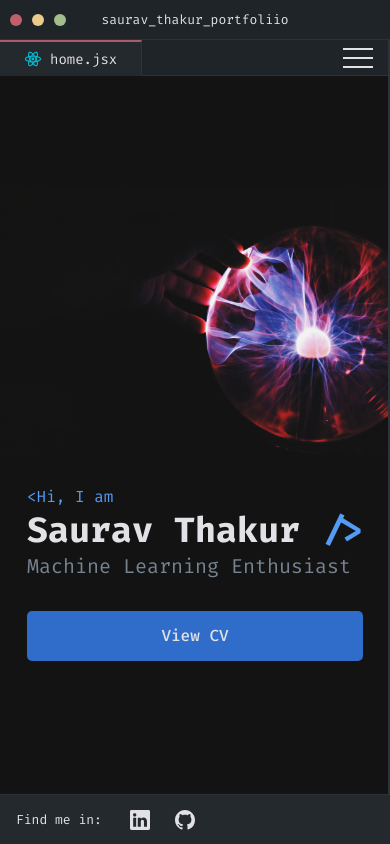
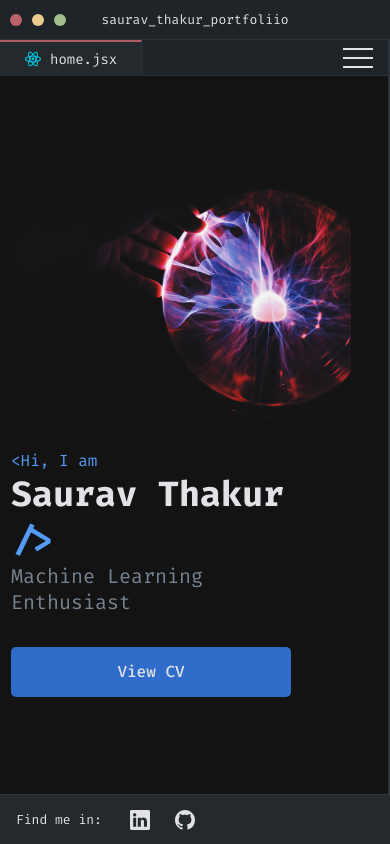
Before and after one commit to saurav188/portfolio, a React (Create React App) app: page /#/ in a window 390 px wide. Built offline with nearby package versions, Linux system fonts and the light colour scheme; a web font is replaced by a local one.

Commit message:
[REF]education page styling made mobile responsive

```diff
--- a/src/App.css
+++ b/src/App.css
@@ -29,6 +29,8 @@
   align-items: center;
   overflow-x: hidden;
   overflow-y: hidden;
+  flex-wrap: wrap-reverse;
+  padding: 10% 10%;
 }
 
 h1 {
--- a/src/index.css
+++ b/src/index.css
@@ -29,7 +29,6 @@ code {
   flex-direction: column;
   align-items: start !important;
   justify-content: start;
-  padding: 10% 10%;
   color:white;
 
 }
--- a/src/pages/Education.js
+++ b/src/pages/Education.js
@@ -37,7 +37,6 @@ function Education() {
                     &emsp;&emsp;From = <span style={{color:"#CA8F79"}}>"Texas International College"</span><br />
                     {/* &emsp;&emsp;GPA &nbsp;= <span className="span-highlight">3.9</span> */}
                 </p>
-
             </div>
             <img
               src={require('../images/degree.png')} alt="degree icon"
```
